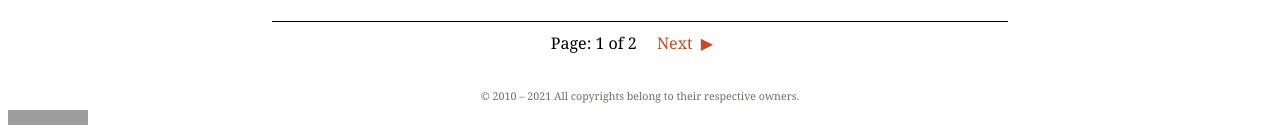
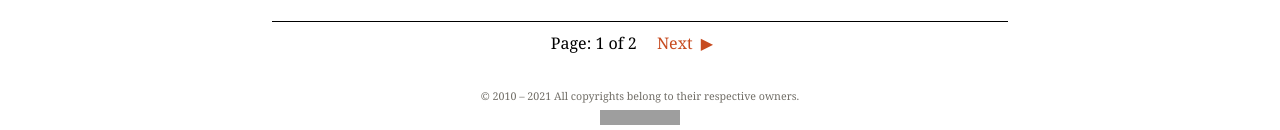
Before and after one commit to helmsdeep/helmsdeep.github.io, a Jekyll site: the page built from index.html, in a window 1280 px wide. Shown: the part 2377-2507 px from the top of the page. Built offline with Jekyll 4.4.1, drawn with Linux system fonts in a browser that asks for light colours; some web fonts are replaced; the list of posts is cut into pages by our own code; grey boxes are pictures that could not be loaded.

Commit message:
Fixed CC footer image

```diff
--- a/style/default.scss
+++ b/style/default.scss
@@ -512,6 +512,10 @@ body > footer * {
     vertical-align: middle;
 }
 
+body > footer img {
+    margin: 0 auto;
+}
+
 .read-more {
     display: block;
     text-align: right;
```
